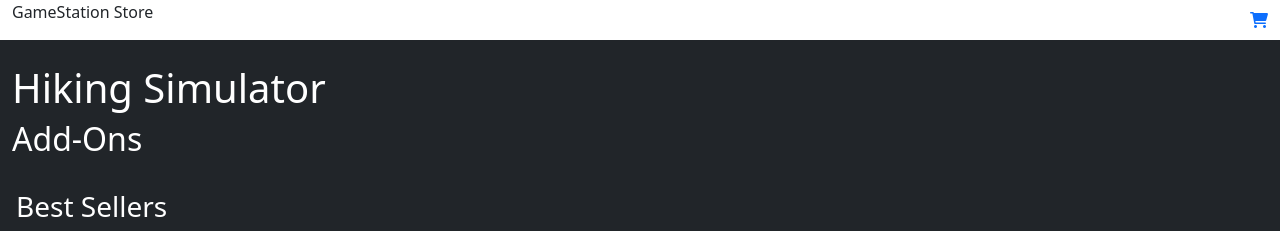
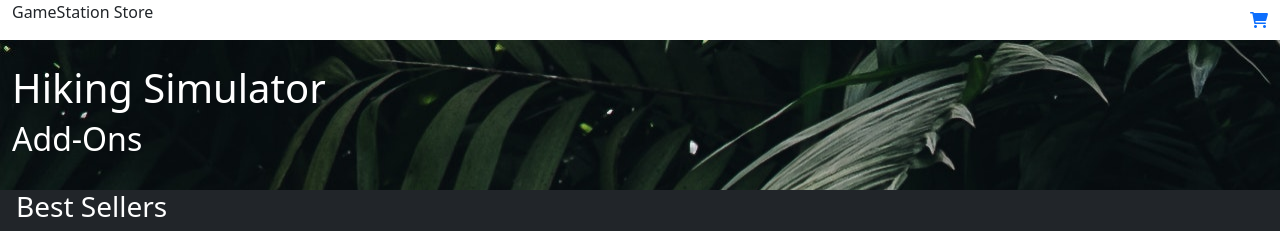
Before and after one commit to mrmakki12/dlc, a React (Create React App) app: page / in a window 1280 px wide. Shown: the top 231 px of the page. Built offline with nearby package versions, Linux system fonts and the light colour scheme.

Commit message:
header styles and snapshot test

```diff
--- a/src/Components/Header/Header.js
+++ b/src/Components/Header/Header.js
@@ -7,8 +7,8 @@
         <div className="container-fluid" data-testid="header">
             {/* Store header */}
             <div className="d-flex justify-content-between align-items-center">
-                <div style={{ height: 'fitContent'}}>
-                    <p>GameStation Store</p>
+                <div className="d-flex align-items-center">
+                    <p className="align-self-center">GameStation Store</p>
                 </div>
                 <Link to='/cart'>
                     <div title="cart">
@@ -17,7 +17,7 @@
                 </Link>
             </div>
             {/* Game header */}
-            <div className=" text-white bg-dark row py-lg-4">
+            <div className=" text-white bg-dark row py-lg-4 hike-sim-header">
                 {/* <img src="background.jpg" /> */}
                 <div className="">
                     <h1 className="">Hiking Simulator</h1>
```
Also changed, not shown: 1 other file (tests, documents, lock files or other folders).
